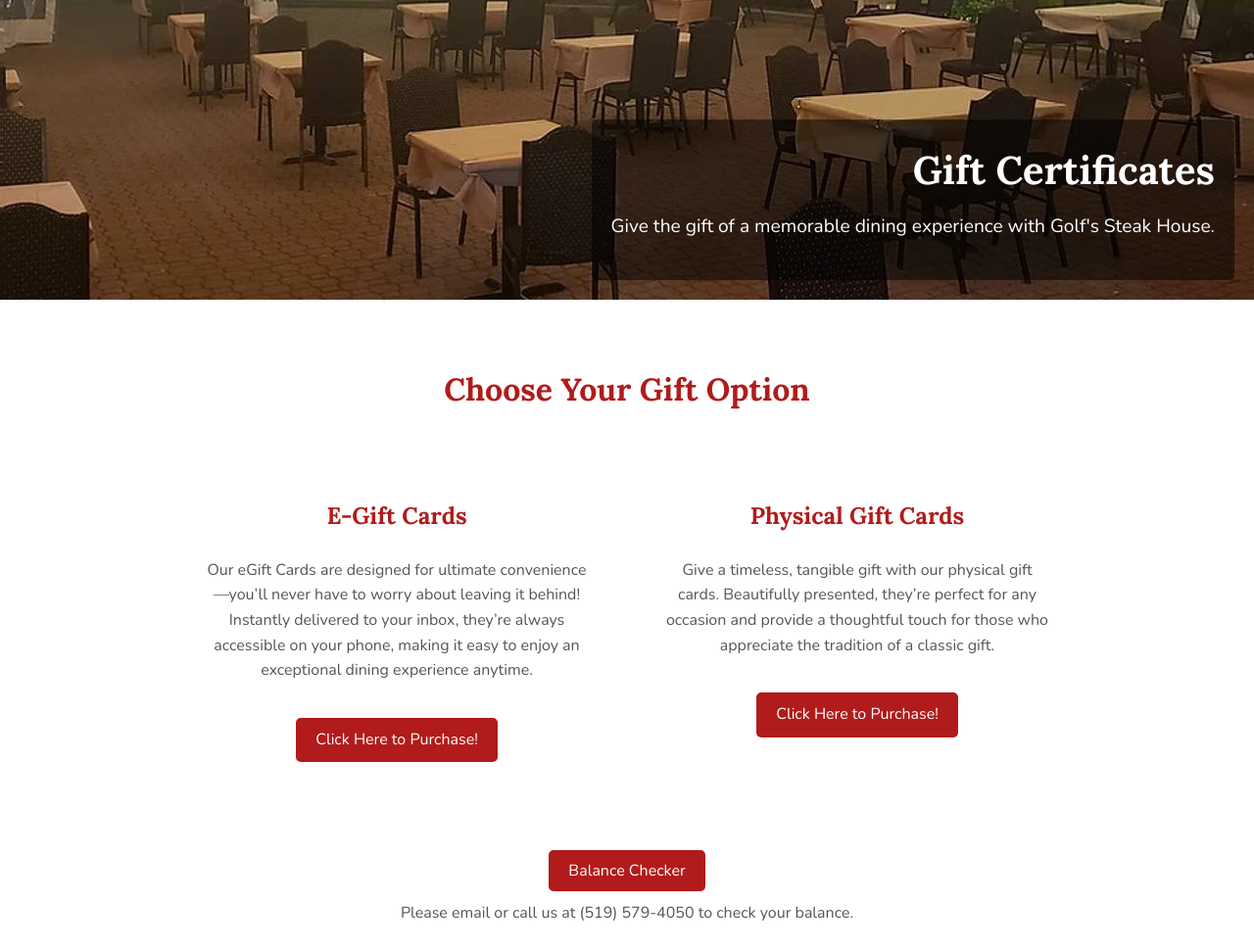
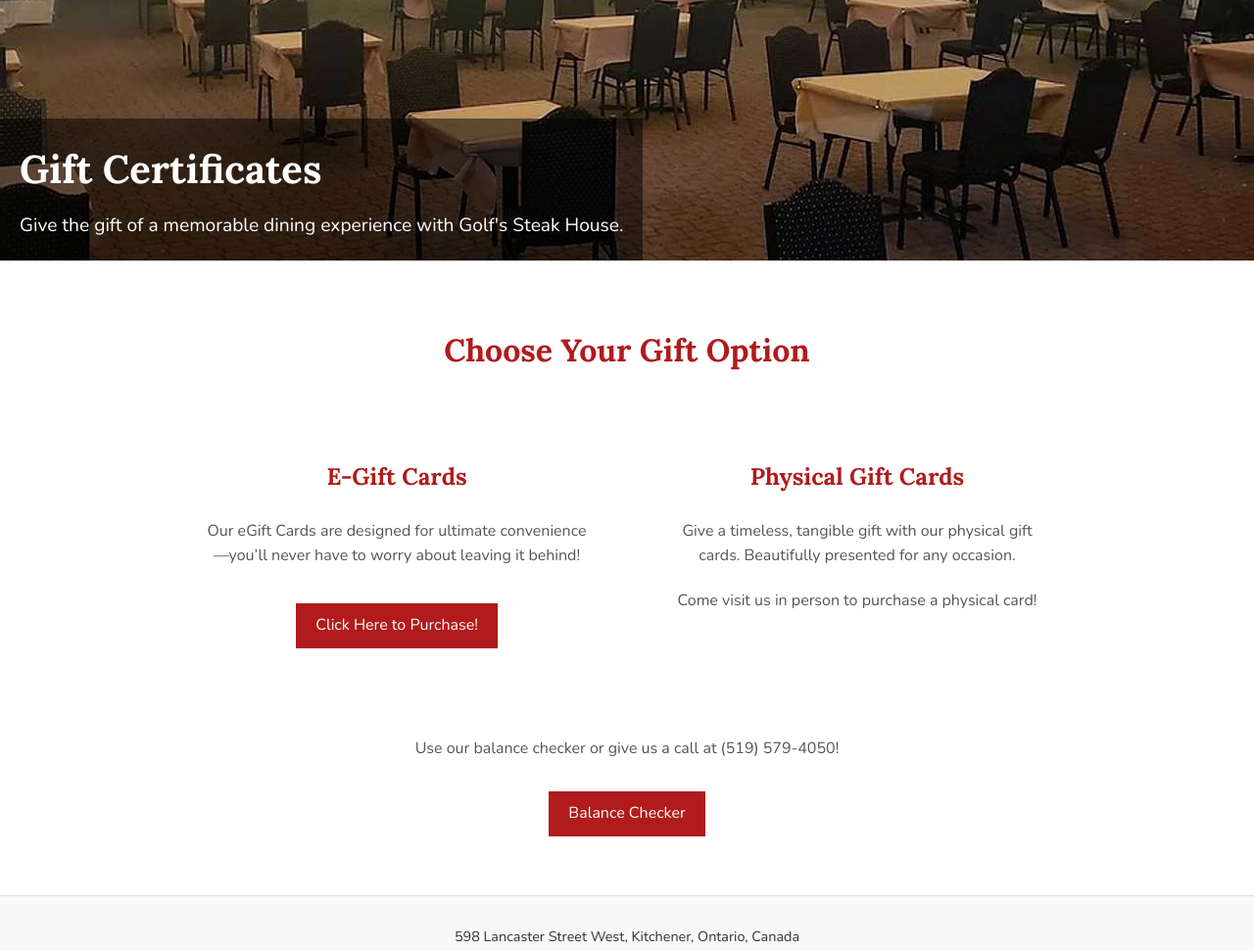
Before and after one commit to k3nzie8818/golfs-steakhouse-gift-certificates, a plain HTML site: page index.html in a window 1280 px wide. Shown: the part 440-1411 px from the top of the page at 98% size. Drawn offline with nearby package versions, Linux system fonts and the light colour scheme.

Commit message:
fix hero, add link

```diff
--- a/index.html
+++ b/index.html
@@ -57,33 +57,39 @@
 
         .hero-section {
             position: relative;
-            background: url('42411392.jpg') no-repeat center center;
+            background: url('42411392 (1).jpg') no-repeat center center;
             background-size: cover;
             height: 600px;
             display: flex;
             align-items: flex-end;
-            padding: 20px;
+            padding: 0;
         }
 
         .hero-overlay {
             background-color: rgba(0, 0, 0, 0.5);
+            color: white;
             padding: 20px;
-            border-radius: 5px;
-            text-align: right;
-            margin-left: auto;
+            position: absolute;
+            bottom: 0;
+            left: 0;
+            margin: 0;
+            width: fit-content;
+            height: fit-content;
+            display: flex;
+            flex-direction: column;
+            justify-content: center;
+            text-align: left;
         }
 
         .hero-overlay h1 {
             margin: 0;
             font-size: 2.5rem;
             font-family: 'Lora', serif;
-            color: white;
         }
 
         .hero-overlay p {
-            margin-top: 10px;
+            margin: 10px 0 0;
             font-size: 1.2rem;
-            color: white;
         }
 
         .content {
@@ -109,7 +115,6 @@
             max-width: 400px;
             text-align: center;
             padding: 20px;
-            border-radius: 5px;
         }
 
         .gift-card h3 {
@@ -130,7 +135,6 @@
             color: white;
             text-decoration: none;
             padding: 10px 20px;
-            border-radius: 5px;
         }
 
         .gift-card a:hover {
@@ -139,21 +143,23 @@
 
         .balance-checker {
             text-align: center;
-            margin-top: 70px; /* Larger top margin */
+            margin-top: 70px;
         }
 
-        .balance-checker button {
+        .balance-checker a {
             background-color: #b11b1b;
             color: white;
             font-family: 'Nunito', sans-serif;
             font-size: 1rem;
-            padding: 10px 20px; /* Same size as other buttons */
+            padding: 10px 20px;
+            text-decoration: none;
             border: none;
-            border-radius: 5px;
-            cursor: pointer;
+            display: inline-block;
+            margin-bottom: 20px;
+            margin-top: 15px;
         }
 
-        .balance-checker button:hover {
+        .balance-checker a:hover {
             background-color: #a00a0a;
         }
 
@@ -178,10 +184,6 @@
             display: flex;
             justify-content: center;
             gap: 15px;
-        }
-
-        footer ul li {
-            margin: 0;
         }
 
         footer ul li a {
@@ -228,18 +230,20 @@
         <div class="gift-options">
             <div class="gift-card">
                 <h3>E-Gift Cards</h3>
-                <p>Our eGift Cards are designed for ultimate convenience—you’ll never have to worry about leaving it behind! Instantly delivered to your inbox, they’re always accessible on your phone, making it easy to enjoy an exceptional dining experience anytime.</p>
-                <a href="#">Click Here to Purchase!</a>
+                <p>Our eGift Cards are designed for ultimate convenience—you’ll never have to worry about leaving it behind!</p>
+                <a href="https://order.toasttab.com/egiftcards/golfs-steakhouse-and-seafood-598-lancaster-st-w" target="_blank">Click Here to Purchase!</a>
             </div>
             <div class="gift-card">
                 <h3>Physical Gift Cards</h3>
-                <p>Give a timeless, tangible gift with our physical gift cards. Beautifully presented, they’re perfect for any occasion and provide a thoughtful touch for those who appreciate the tradition of a classic gift.</p>
-                <a href="#">Click Here to Purchase!</a>
+                <p>Give a timeless, tangible gift with our physical gift cards. Beautifully presented for any occasion.</p>
+              <p>
+                Come visit us in person to purchase a physical card!
+              </p>
             </div>
         </div>
         <div class="balance-checker">
-            <button>Balance Checker</button>
-            <p>Please email or call us at (519) 579-4050 to check your balance.</p>
+            <p>Use our balance checker or give us a call at (519) 579-4050!</p>
+            <a href="https://www.toasttab.com/golfs-steakhouse-and-seafood-598-lancaster-st-w/findcard" target="_blank">Balance Checker</a>
         </div>
     </div>
 
```
